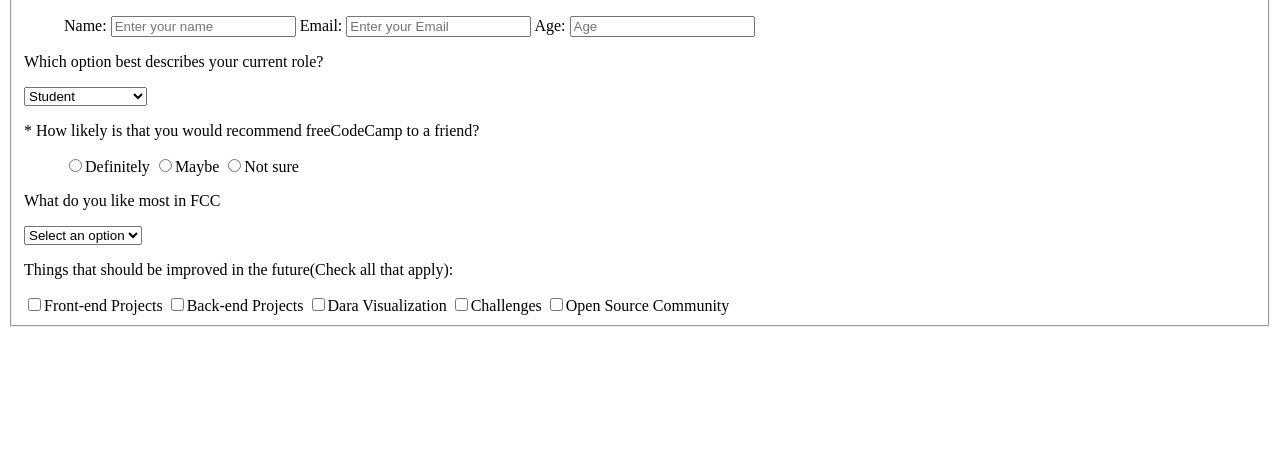
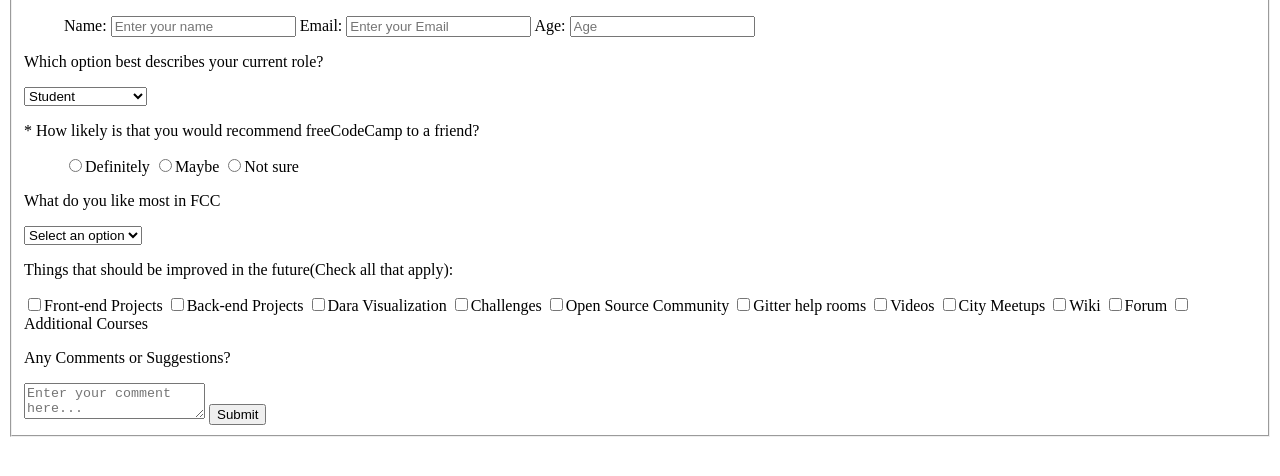
Before and after one commit to nmparfait/SurveyForm, a plain HTML site: page index.html in a window 1280 px wide. Shown: the part 120-596 px from the top of the page. Drawn offline with Linux system fonts and the light colour scheme.

Commit message:
index page is done

```diff
--- a/index.html
+++ b/index.html
@@ -79,7 +79,35 @@
               <input type="checkbox">Open Source Community
           </label>
 
+          <label>
+              <input type="checkbox">Gitter help rooms
+          </label>
 
+          <label>
+              <input type="checkbox">Videos
+          </label>
+
+          <label>
+              <input type="checkbox">City Meetups
+          </label>
+
+          <label>
+              <input type="checkbox">Wiki
+          </label>
+
+          <label>
+              <input type="checkbox">Forum
+          </label>
+
+          <label>
+              <input type="checkbox">Additional Courses
+          </label>
+
+
+          <p>Any Comments or Suggestions?</p>
+          <textarea placeholder="Enter your comment here..."></textarea>
+
+          <button>Submit</button>
       </fieldset>
 
 
```
